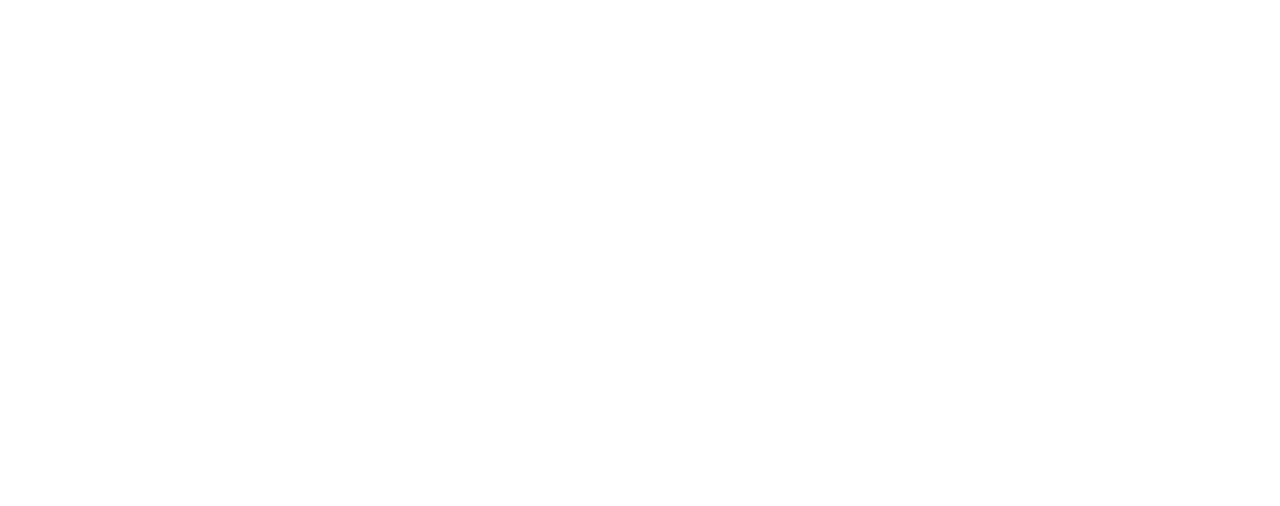
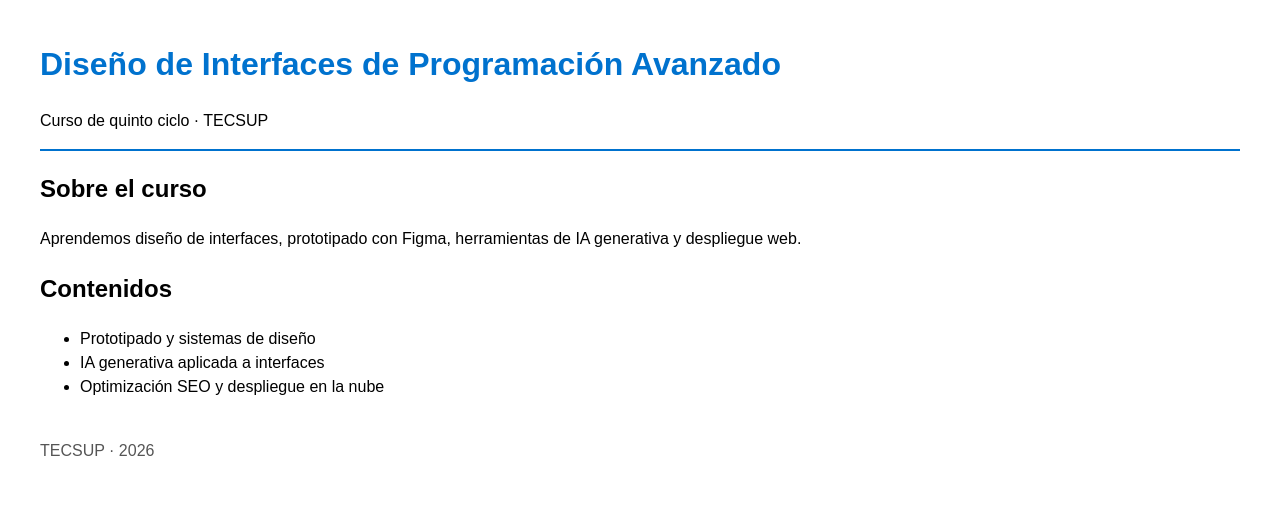
Before and after one commit to andrenoriega-a11y/lab15-seo, a plain HTML site: page index.html in a window 1280 px wide. Drawn offline with Linux system fonts and the light colour scheme.

Commit message:
Completa estructura HTML con body

```diff
--- a/index.html
+++ b/index.html
@@ -1,3 +1,5 @@
+<!doctype html>
+<html lang="es">
   <head>
     <meta charset="UTF-8" />
     <meta name="viewport" content="width=device-width, initial-scale=1.0" />
@@ -8,7 +10,10 @@
     />
 
     <!-- Open Graph: vista previa al compartir en redes -->
-  <meta property="og:title" content="Curso de Diseño de Interfaces | TECSUP" />
+    <meta
+      property="og:title"
+      content="Curso de Diseño de Interfaces | TECSUP"
+    />
     <meta
       property="og:description"
       content="Prototipado, IA generativa y despliegue web."
@@ -31,3 +36,30 @@
       }
     </script>
   </head>
+  <body>
+    <header>
+      <h1>Diseño de Interfaces de Programación Avanzado</h1>
+      <p>Curso de quinto ciclo · TECSUP</p>
+    </header>
+    <main>
+      <section>
+        <h2>Sobre el curso</h2>
+        <p>
+          Aprendemos diseño de interfaces, prototipado con Figma, herramientas
+          de IA generativa y despliegue web.
+        </p>
+      </section>
+      <section>
+        <h2>Contenidos</h2>
+        <ul>
+          <li>Prototipado y sistemas de diseño</li>
+          <li>IA generativa aplicada a interfaces</li>
+          <li>Optimización SEO y despliegue en la nube</li>
+        </ul>
+      </section>
+    </main>
+    <footer>
+      <p>TECSUP · 2026</p>
+    </footer>
+  </body>
+</html>
```
Lines whose indentation alone changed are shown as unchanged.
